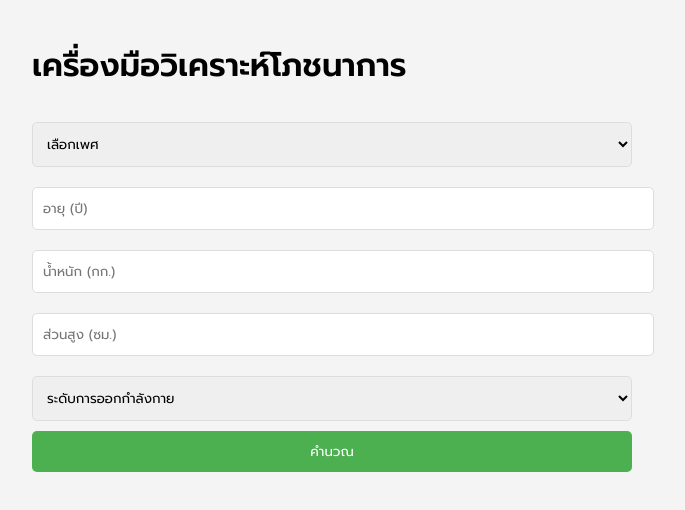
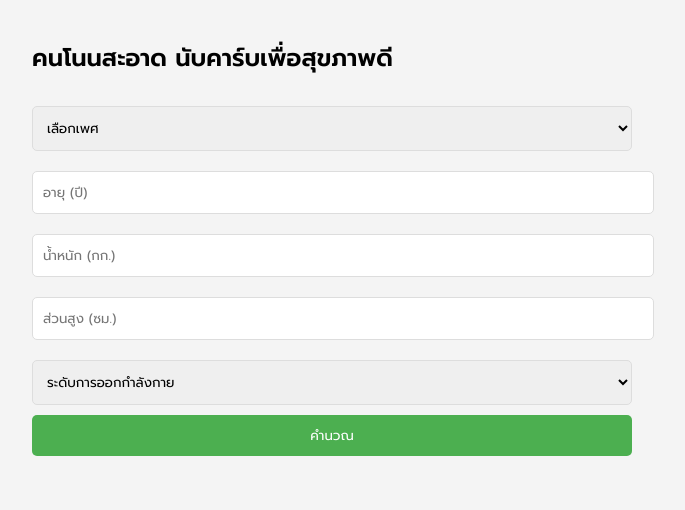
Before and after one commit to JS-nonsaad/carb, a plain HTML site: page index.html in a window 1280 px wide. Shown: the whole page, without its empty margins (308-993 px from the left). Drawn offline with Linux system fonts and the light colour scheme; some packages are replaced by stand-ins of ours; a script that the page names is missing.

Commit message:
Update index.html

```diff
--- a/index.html
+++ b/index.html
@@ -34,7 +34,7 @@
     </style>
 </head>
 <body>
-    <h1>เครื่องมือวิเคราะห์โภชนาการ</h1>
+    <h2>คนโนนสะอาด นับคาร์บเพื่อสุขภาพดี</h2>
     <form id="nutritionForm">
         <select id="gender" required>
             <option value="">เลือกเพศ</option>
```
